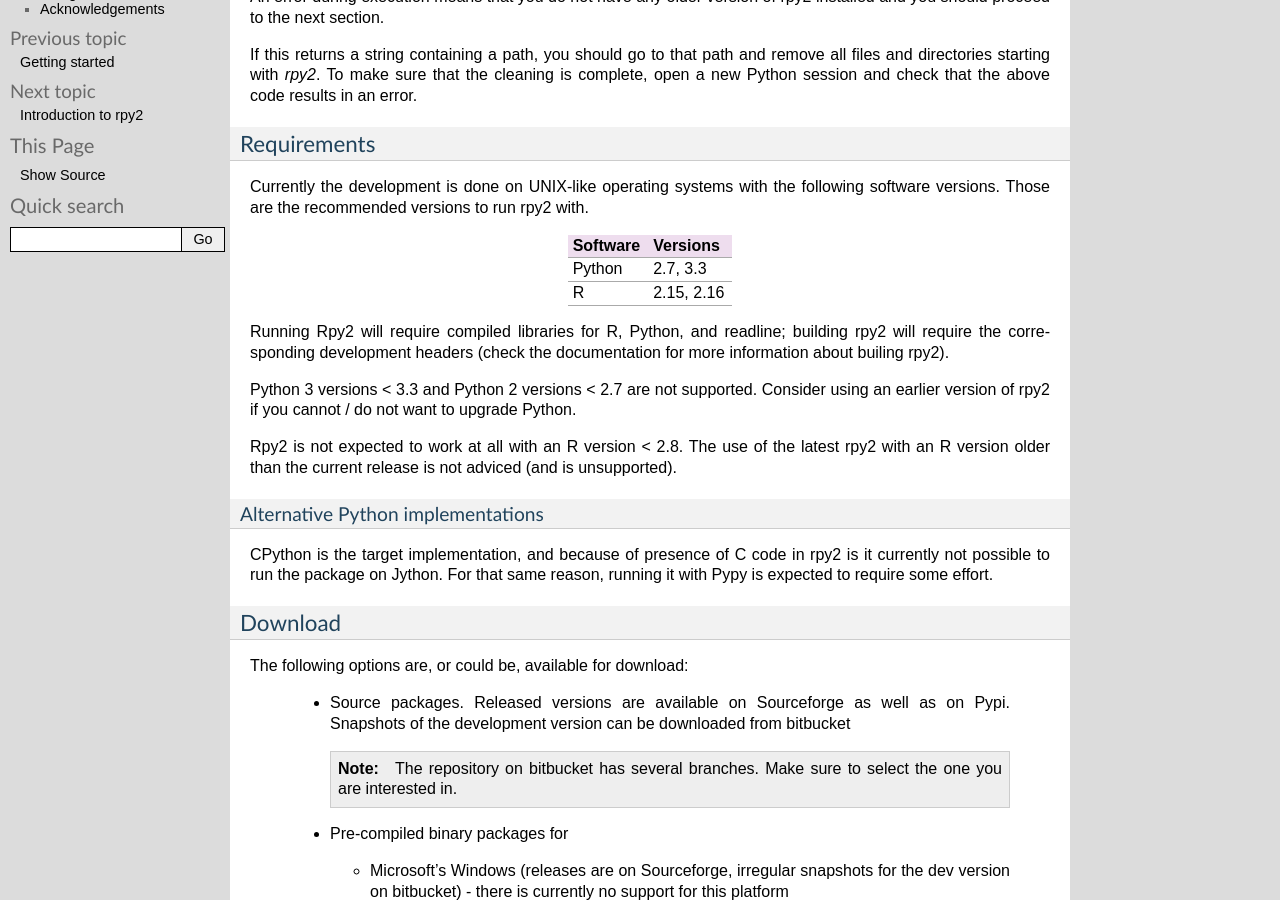
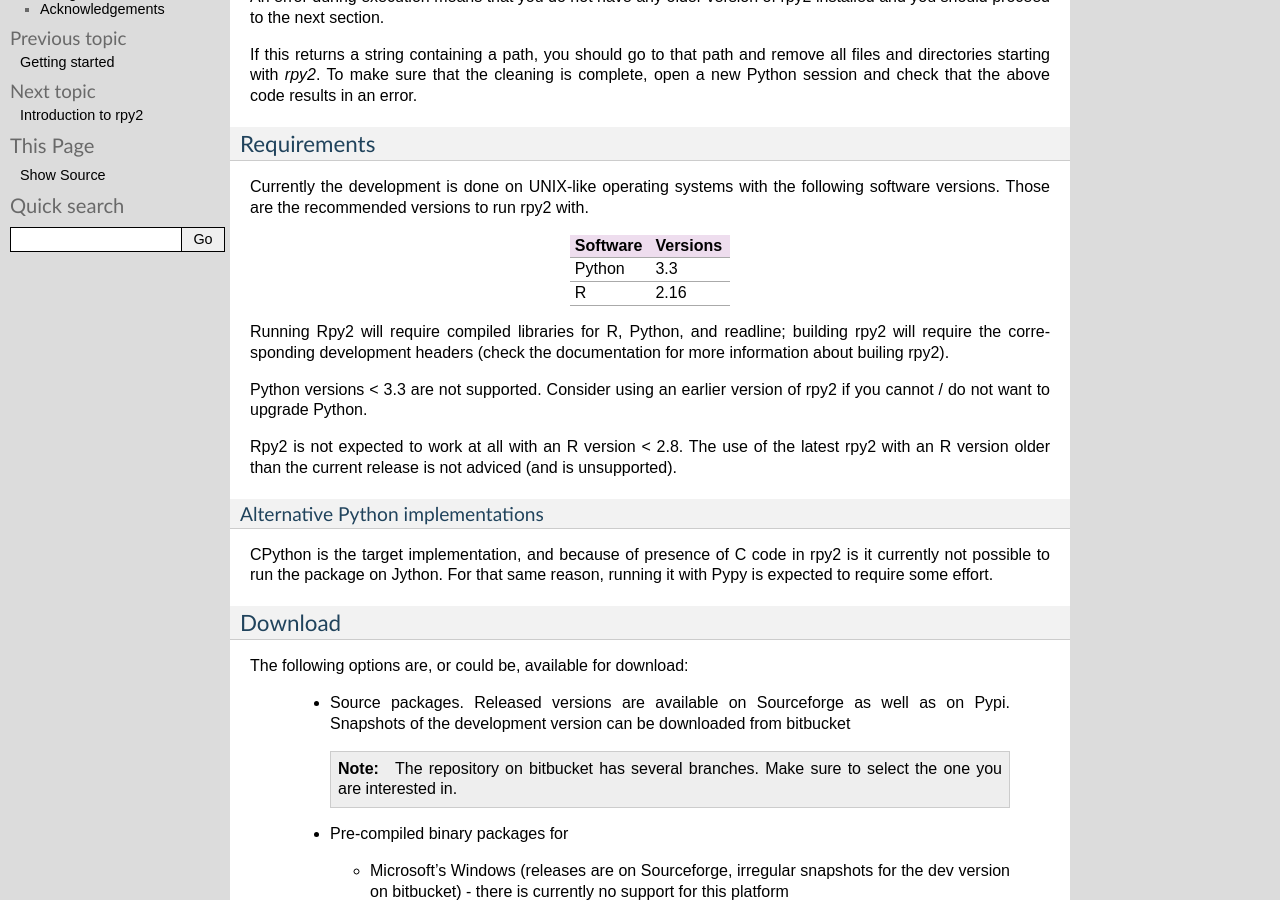
Before and after one commit to rpy2/rpy2, a Sphinx documentation site: the page built from doc/source/overview.rst, in a window 1280 px wide and 900 px high, scrolled down 777 px. Built offline with Sphinx 7.4.7, drawn with Linux system fonts in a browser that asks for light colours; formulas are drawn with MathJax 3.

Commit message:
Edited the doc in wrong branch. Revert.

```diff
--- a/doc/source/overview.rst
+++ b/doc/source/overview.rst
@@ -76,16 +76,15 @@ versions to run rpy2 with.
 ======== ===========
 Software Versions
 ======== ===========
- Python   2.7, 3.3
- R        2.15, 2.16
+ Python   3.3
+ R        2.16
 ======== ===========
 
 Running Rpy2 will require compiled libraries for R, Python, and readline;
 building rpy2 will require the corresponding development headers
 (check the documentation for more information about builing rpy2).
 
-Python 3 versions < 3.3 and Python 2 versions < 2.7 are not supported.
-Consider using an earlier
+Python versions < 3.3 are not supported. Consider using an earlier
 version of rpy2 if you cannot / do not want to upgrade Python.
 
 Rpy2 is not expected to work at all with an R version < 2.8. The use of the
```
